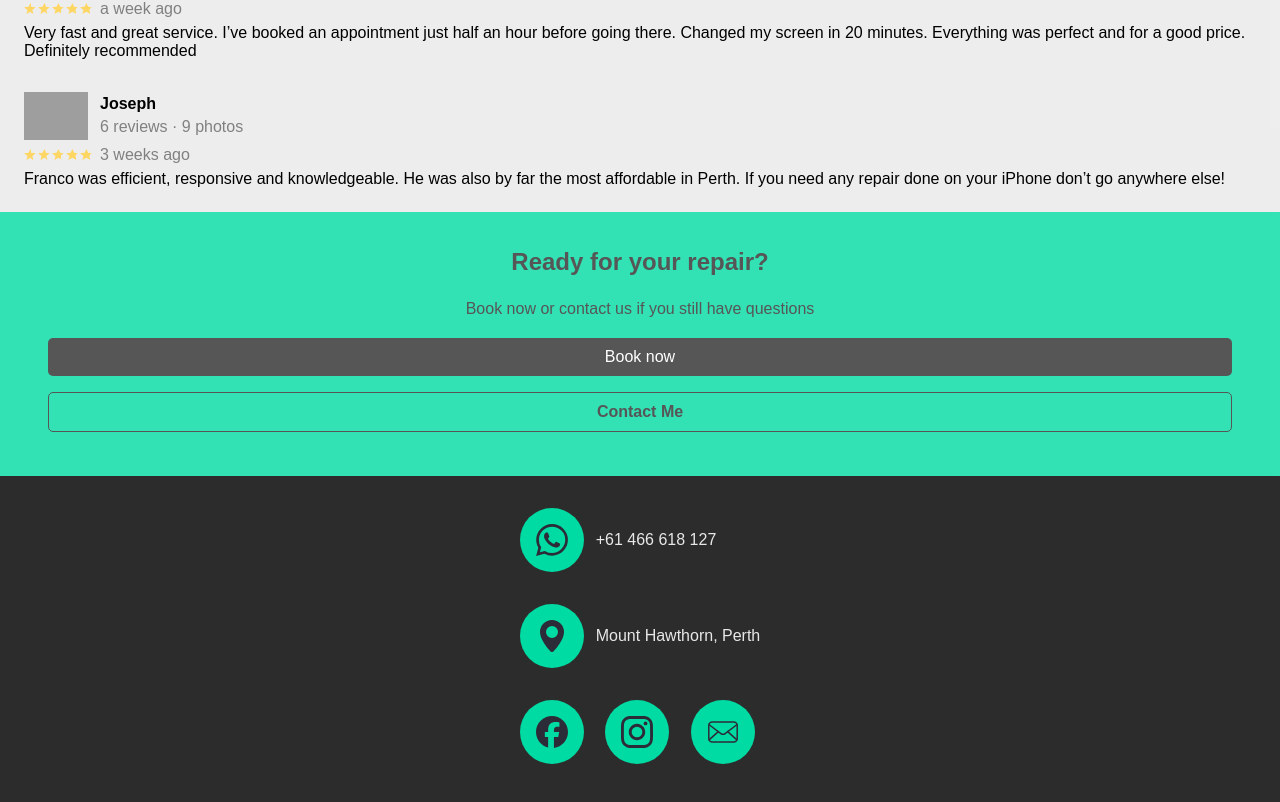
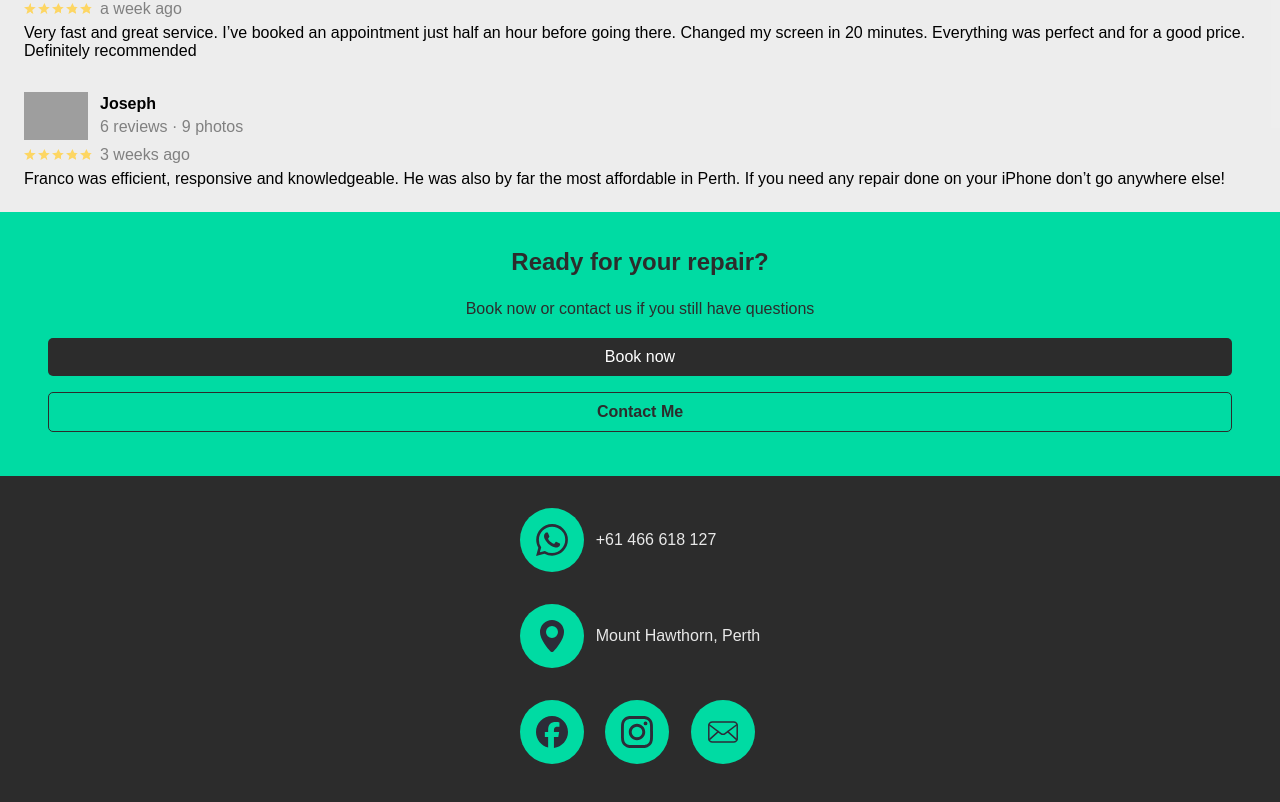
Before and after one commit to Niffxd/iPhoneLooP, a React (Vite) app: page / in a window 1280 px wide. Shown: the part 2159-2961 px from the top of the page. Built offline with nearby package versions, Linux system fonts and the light colour scheme; no server answers; grey boxes are pictures that could not be loaded; a web font is replaced by a local one.

Commit message:
updating chess project

```diff
--- a/src/components/ReadyForYourRepair/ReadyForYourRepair.module.css
+++ b/src/components/ReadyForYourRepair/ReadyForYourRepair.module.css
@@ -1,7 +1,7 @@
 .ready_container {
   text-align: center;
   background-color: var(--color-logo-2);
-  opacity: .8;
+  /* opacity: .8; */
   padding: 24px 48px 36px;
   /* margin: 24px; */
   > h1 {
```
